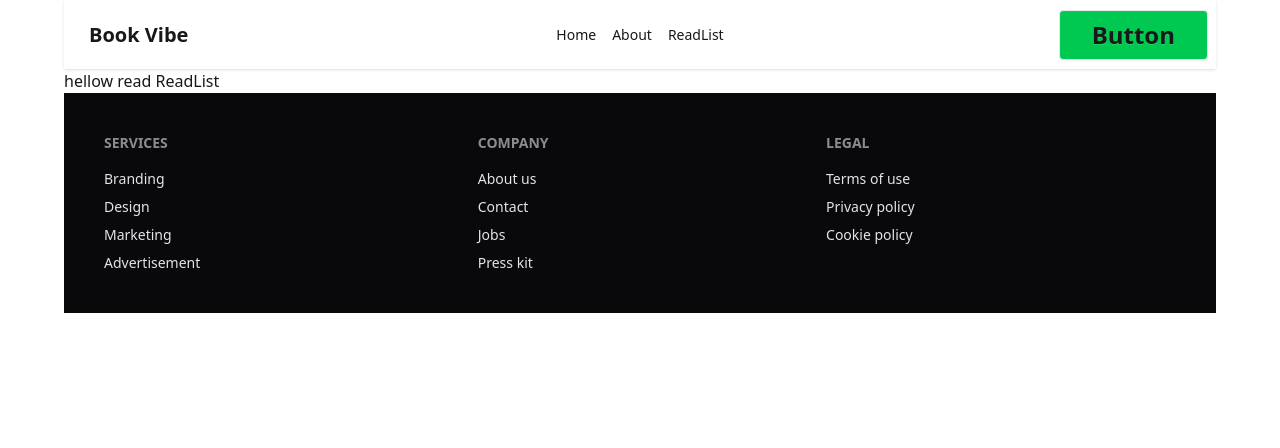
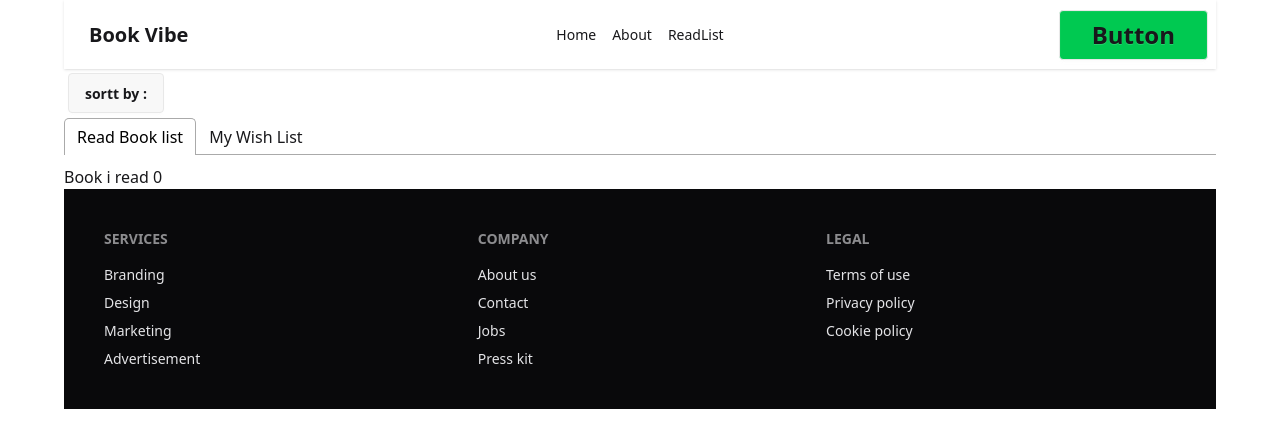
Before and after one commit to Abusolaymansefat/Book-poka, a React (Vite) app in the folder book-poka/: page /readList in a window 1280 px wide. Shown: the top 448 px of the page. Built offline with nearby package versions, Linux system fonts and the light colour scheme.

Commit message:
stored book detailes

```diff
--- a/book-poka/src/Pages/BookDetails/BookDetails.jsx
+++ b/book-poka/src/Pages/BookDetails/BookDetails.jsx
@@ -2,6 +2,11 @@ import React from 'react';
 import { useLoaderData, useParams } from 'react-router';
 import { FaStarHalfAlt } from "react-icons/fa";
 import { addtoStoreDB } from '../../Utility/addToDB';
+import Swal from 'sweetalert2'
+import withReactContent from 'sweetalert2-react-content'
+import { ToastContainer, toast } from 'react-toastify';
+
+const MySwal = withReactContent(Swal)
 
 const BookDetails = () => {
 
@@ -15,6 +20,25 @@ const BookDetails = () => {
     const {bookName, image, rating, category, tags, yearOfPublishing, review} = singleBook || {}
 
     const handleMarAsRead = id => {
+
+
+        // MySwal.fire({
+        //     title: <p>Hello World</p>,
+        //     didOpen: () => {
+        //       // `MySwal` is a subclass of `Swal` with all the same instance & static methods
+        //       MySwal.showLoading()
+        //     },
+        //   }).then(() => {
+        //     return MySwal.fire(<p>Shorthand works too</p>)
+        //   })
+        // Swal.fire({
+        //     title: "Drag me!",
+        //     icon: "success",
+        //     draggable: true
+        //   });
+        toast("Wow so easy!")
+
+
         addtoStoreDB(id)
 
     }
@@ -35,7 +59,7 @@ const BookDetails = () => {
                             </button>
                         ))}
                     </div>
-
+                    <ToastContainer />
                     <h2 className="text-2xl font-bold">
                         {bookName}
                         <span className="ml-4 badge badge-secondary">{yearOfPublishing}</span>
--- a/book-poka/src/Pages/ReadList/ReadList.jsx
+++ b/book-poka/src/Pages/ReadList/ReadList.jsx
@@ -1,11 +1,65 @@
-import React from 'react';
+import React, { useEffect, useState } from 'react';
+import { useLoaderData } from 'react-router';
 import { Tab, Tabs, TabList, TabPanel } from 'react-tabs';
 import 'react-tabs/style/react-tabs.css';
+import { getStoredBook } from '../../Utility/addToDB';
+import Book from '../Root/Book/Book';
 
 const ReadList = () => {
+
+    const [readList, setReadList] = useState([])
+    const [sort, setSort] = useState("")
+
+    const data = useLoaderData()
+    console.log(data)
+
+    useEffect(() => {
+        const storedBookData = getStoredBook();
+        // console.log(storedBookData)
+        const ConvertedStoredBooks = storedBookData.map(id => parseInt(id))
+        // console.log(ConvertedStoredBooks)
+        const myReadList = data.filter(book => ConvertedStoredBooks.includes(book.bookId))
+        setReadList(myReadList)
+    }, [])
+
+    const handeSort = (type) => {
+        setSort(type)
+
+        if(type === "pages"){
+            const sortedByPage= [...readList].sort((a,b) => a.totalPages- b.totalPages)
+            setReadList(sortedByPage)
+            console.log (sortedByPage)
+        }
+        if(type === "rating"){
+            const sortedByRating = [...readList].sort((a,b) => a.rating- b.rating)
+            setReadList(sortedByRating)
+        }
+    }
     return (
         <div>
-            <h1>hellow read ReadList</h1>
+            <details className="dropdown">
+                <summary className="btn m-1">sortt by : {sort? sort: ""}</summary>
+                <ul className="menu dropdown-content bg-base-100 rounded-box z-1 w-52 p-2 shadow-sm">
+                    <li><a onClick={() => handeSort("pages")}>pages</a></li>
+                    <li><a onClick={() => handeSort("rating")}>Rating</a></li>
+                </ul>
+            </details>
+            <Tabs>
+                <TabList>
+                <Tab>Read Book list</Tab>
+                <Tab>My Wish List </Tab>
+                </TabList>
+
+                <TabPanel>
+                <h2>Book i read {readList.length}</h2>
+                {
+                    readList.map(b => <Book key={b.bookId} singleBook={b}></Book>)
+                }
+                </TabPanel>
+                <TabPanel>
+                <h2>My Wish list </h2>
+                </TabPanel>
+            </Tabs>
         </div>
     );
 };
--- a/book-poka/src/Routes/Routes.jsx
+++ b/book-poka/src/Routes/Routes.jsx
@@ -28,6 +28,7 @@ import ReadList from '../Pages/ReadList/ReadList';
         },
         {
             path: 'readList',
+            loader: () => fetch('bookData.json'),
             Component: ReadList
 
         },
--- a/book-poka/src/Utility/addToDB.js
+++ b/book-poka/src/Utility/addToDB.js
@@ -24,4 +24,4 @@ const addtoStoreDB =(id)=> {
     }
 }
 
-export {addtoStoreDB};
+export {addtoStoreDB, getStoredBook};
--- a/package.json
+++ b/package.json
@@ -1,6 +1,9 @@
 {
   "dependencies": {
     "react-icons": "^5.5.0",
-    "react-tabs": "^6.1.0"
+    "react-tabs": "^6.1.0",
+    "react-toastify": "^11.0.5",
+    "sweetalert2": "^11.19.1",
+    "sweetalert2-react-content": "^5.1.0"
   }
 }
```
Also changed, not shown: 1 other file (tests, documents, lock files or other folders).
